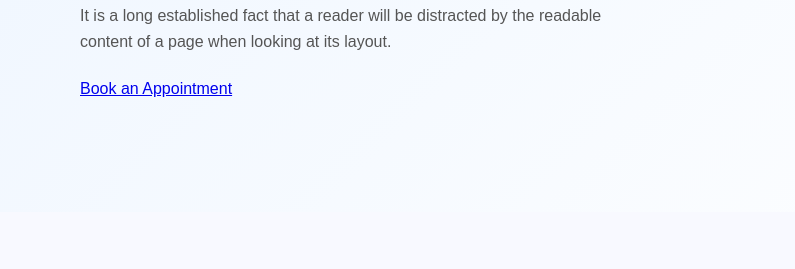
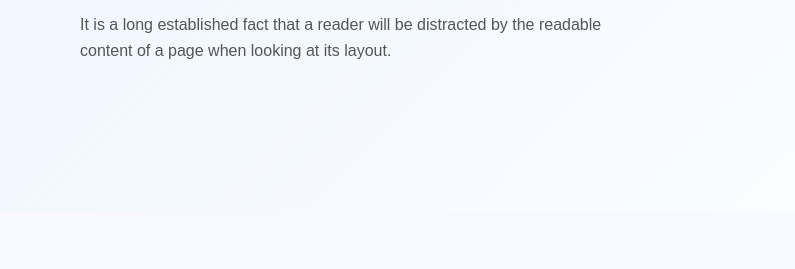
Before and after one commit to adityayadav-codes/hospital-management-, a plain HTML site: page index.html in a window 1280 px wide. Shown: the part 292-561 px from the top of the page, 0-795 px from the left. Drawn offline with Linux system fonts and the light colour scheme.

Commit message:
remove some code for changing

```diff
--- a/index.html
+++ b/index.html
@@ -24,7 +24,7 @@
     <div class="hero-content">
       <h1>Your Partner In Health and Wellness</h1>
       <p>It is a long established fact that a reader will be distracted by the readable content of a page when looking at its layout.</p>
-       <a href="#" button class="btn glow-button">Book an Appointment</button></a>
+       <!-- <a href="#" button class="btn glow-button">Book an Appointment</button></a> -->
     </div>
     <div class="hero-image">
       <img src="https://img.freepik.com/free-photo/beautiful-young-female-doctor-looking-camera-office_1301-7807.jpg?semt=ais_hybrid&w=740&q=80" alt="Doctor">
```
